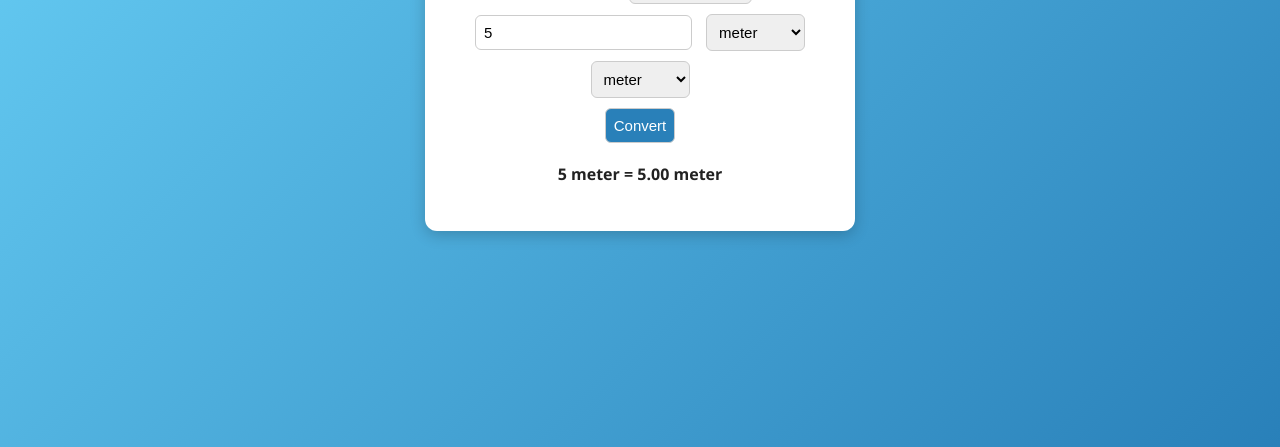
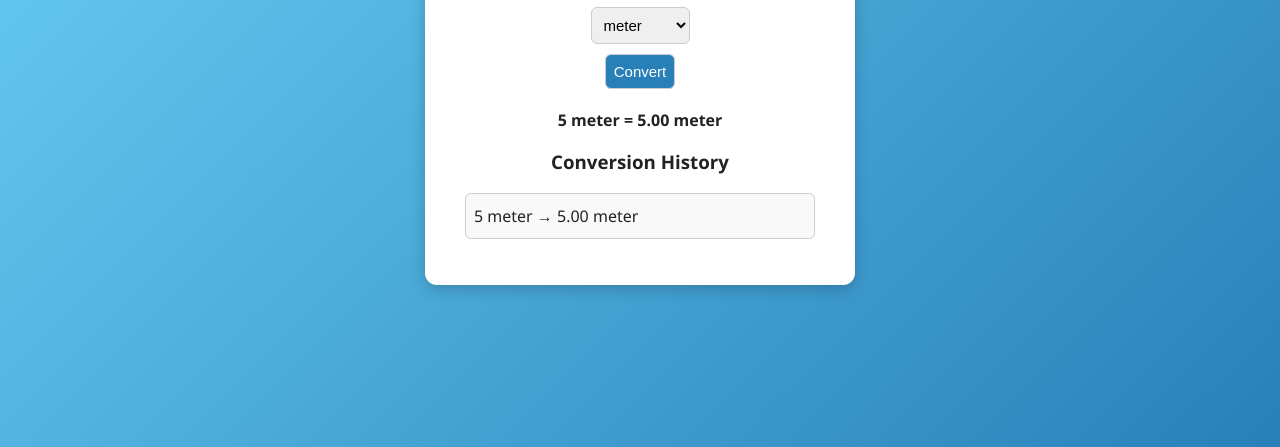
Before and after one commit to rifat189/unit_converter, a plain HTML site: page index.html in a window 1280 px wide. Both pictures are taken after typing "5" into the empty fields and a click on the button "Convert". Shown: the part 369-816 px from the top of the page. Drawn offline with Linux system fonts and the light colour scheme.

Commit message:
feat(history): add conversion history panel

```diff
--- a/index.html
+++ b/index.html
@@ -25,6 +25,10 @@
       <button onclick="convert()">Convert</button>
 
       <p id="result"></p>
+
+      <!-- Conversion History -->
+      <h3>Conversion History</h3>
+      <ul id="history"></ul>
     </div>
 
     <script src="script.js"></script>
--- a/script.js
+++ b/script.js
@@ -28,6 +28,7 @@ function convert() {
   const from = document.getElementById("fromUnit").value;
   const to = document.getElementById("toUnit").value;
   const resultText = document.getElementById("result");
+  const historyList = document.getElementById("history");
 
   if (isNaN(value)) {
     resultText.innerText = "Please enter a valid number!";
@@ -37,7 +38,6 @@ function convert() {
   let result;
 
   if (type === "length") {
-    // Convert everything to meters first
     const inMeters =
       from === "kilometer"
         ? value * 1000
@@ -52,7 +52,6 @@ function convert() {
         ? inMeters / 1609.34
         : inMeters;
   } else if (type === "weight") {
-    // Convert everything to grams first
     const inGrams =
       from === "kilogram"
         ? value * 1000
@@ -78,7 +77,13 @@ function convert() {
     else if (to === "Kelvin") result = celsius + 273.15;
   }
 
-  resultText.innerText = `${value} ${from} = ${result.toFixed(2)} ${to}`;
+  const roundedResult = result.toFixed(2);
+  resultText.innerText = `${value} ${from} = ${roundedResult} ${to}`;
+
+  // Add to history
+  const listItem = document.createElement("li");
+  listItem.innerText = `${value} ${from} → ${roundedResult} ${to}`;
+  historyList.prepend(listItem); // latest on top
 }
 
 // Initialize units on page load
--- a/style.css
+++ b/style.css
@@ -47,3 +47,19 @@ button:hover {
   font-weight: bold;
   margin-top: 15px;
 }
+
+#history {
+  text-align: left;
+  max-height: 150px;
+  overflow-y: auto;
+  border: 1px solid #ccc;
+  padding: 8px;
+  border-radius: 6px;
+  background-color: #f9f9f9;
+  margin-top: 5px;
+  list-style-type: disc;
+}
+
+#history li {
+  margin: 3px 0;
+}
```
